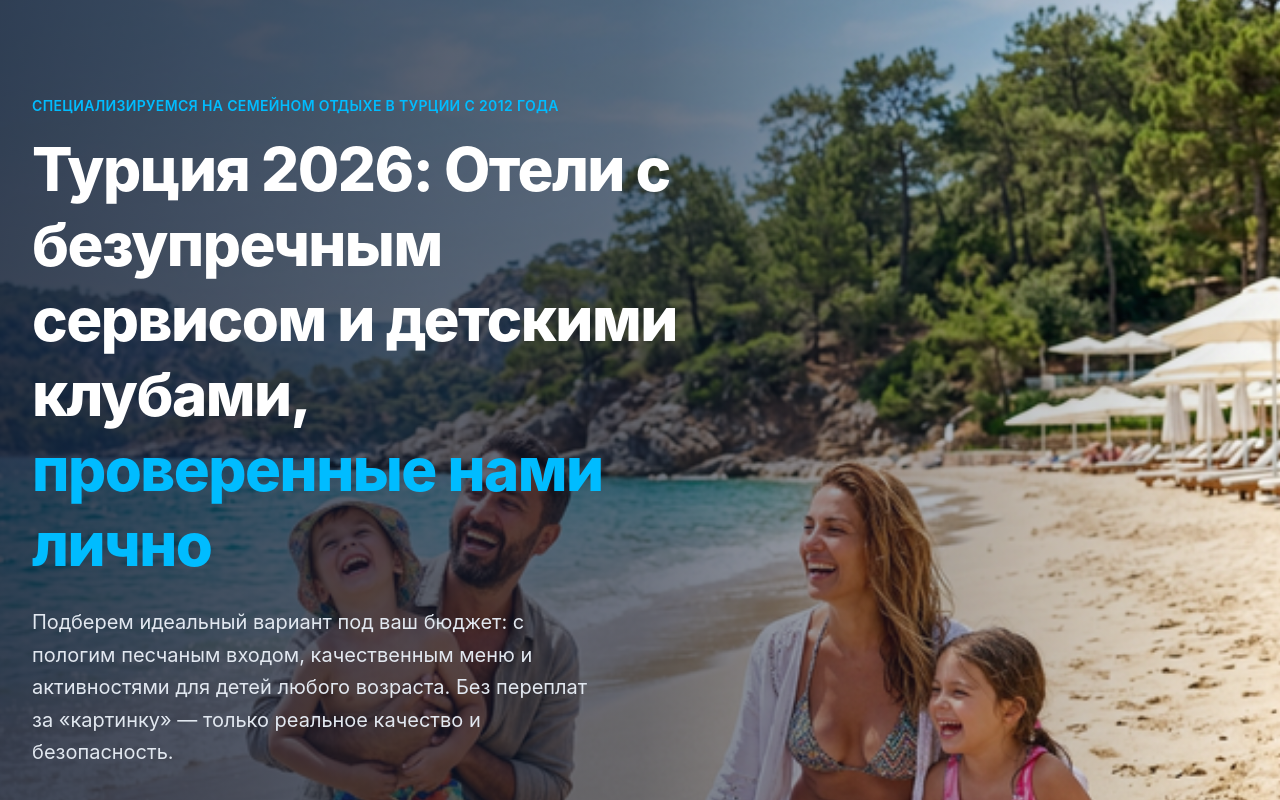
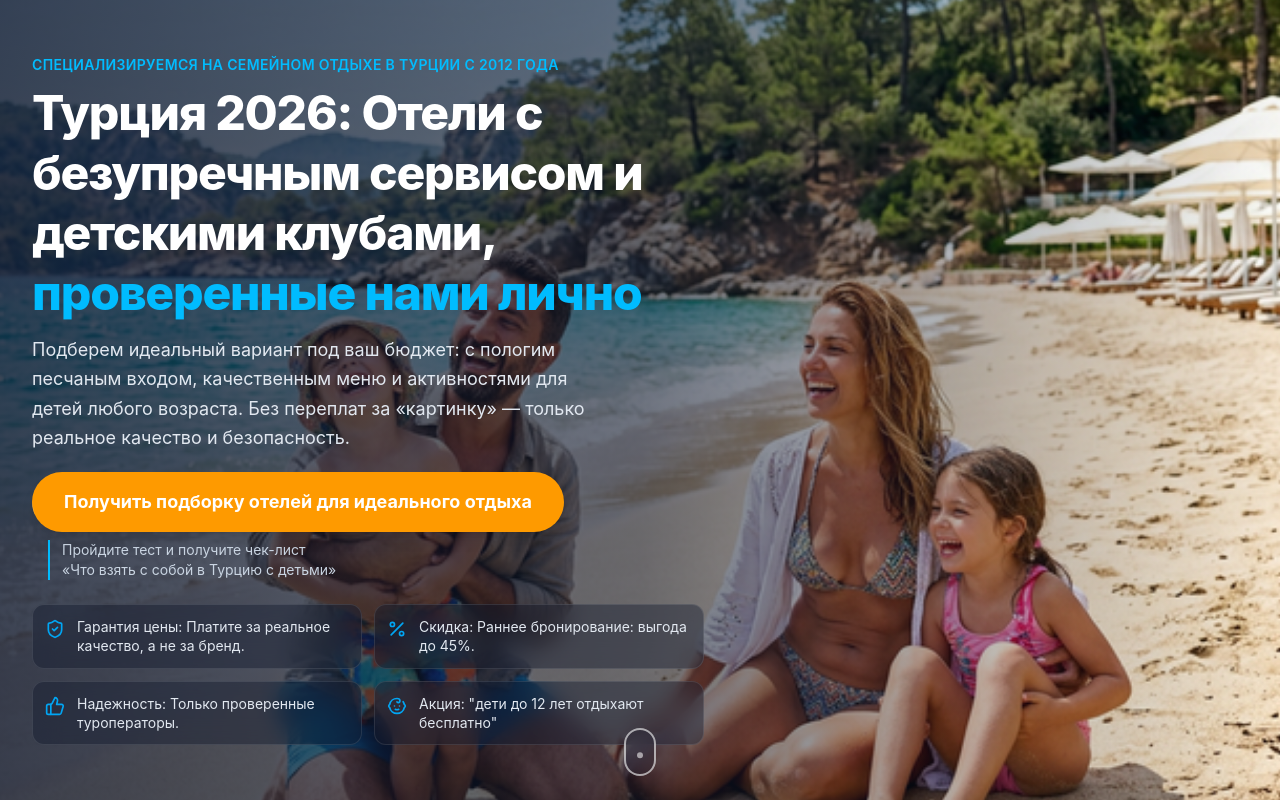
Before and after one commit to Bokolyar/Turkey, a React (Vite) app: page / in a window 1280 px wide. Shown: the top 800 px of the page. Built offline with nearby package versions, Linux system fonts and the light colour scheme.

Commit message:
feat: add animated scroll indicator to hero section

```diff
--- a/src/components/HeroBlock.jsx
+++ b/src/components/HeroBlock.jsx
@@ -12,7 +12,7 @@ export function HeroBlock({ onQuizClick }) {
     ];
 
     return (
-        <section className="relative min-h-[90vh] flex items-center pt-24 pb-16 overflow-hidden">
+        <section className="relative h-[100svh] flex items-center pt-4 pb-4 overflow-hidden">
             {/* Background Image & Overlay */}
             <div className="absolute inset-0 z-0 tracking-tighter">
                 <img
@@ -30,38 +30,38 @@ export function HeroBlock({ onQuizClick }) {
                         animate={{ opacity: 1, y: 0 }}
                         transition={{ duration: 0.6 }}
                     >
-                        <p className="text-sky-400 font-semibold tracking-wide uppercase text-sm mb-4">
+                        <p className="text-sky-400 font-semibold tracking-wide uppercase text-xs sm:text-sm mb-2">
                             Специализируемся на семейном отдыхе в Турции с 2012 года
                         </p>
-                        <h1 className="text-4xl md:text-5xl lg:text-6xl font-extrabold text-white leading-tight mb-6 tracking-tight">
+                        <h1 className="text-3xl md:text-4xl lg:text-5xl font-extrabold text-white leading-tight mb-3 tracking-tight">
                             Турция 2026: Отели с безупречным сервисом и детскими клубами, <span className="text-sky-400">проверенные нами лично</span>
                         </h1>
-                        <p className="text-lg md:text-xl text-slate-200 mb-8 leading-relaxed max-w-xl">
+                        <p className="text-base md:text-lg text-slate-200 mb-5 leading-relaxed max-w-xl">
                             Подберем идеальный вариант под ваш бюджет: с пологим песчаным входом,
                             качественным меню и активностями для детей любого возраста. Без переплат
                             за «картинку» — только реальное качество и безопасность.
                         </p>
 
                         {/* CTA Button */}
-                        <div className="mb-10">
+                        <div className="mb-6">
                             <motion.button
                                 whileHover={{ scale: 1.05 }}
                                 whileTap={{ scale: 0.95 }}
                                 onClick={onQuizClick}
-                                className="group relative inline-flex items-center justify-center px-8 py-4 text-lg font-bold text-white bg-amber-500 rounded-full shadow-lg hover:bg-amber-400 focus:outline-none focus:ring-2 focus:ring-amber-500 focus:ring-offset-2 overflow-hidden transition-colors"
+                                className="group relative inline-flex items-center justify-center px-6 py-3 sm:px-8 sm:py-4 text-base sm:text-lg font-bold text-white bg-amber-500 rounded-full shadow-lg hover:bg-amber-400 focus:outline-none focus:ring-2 focus:ring-amber-500 focus:ring-offset-2 overflow-hidden transition-colors"
                             >
                                 <div className="absolute inset-0 w-1/4 h-full bg-white/20 skew-x-12 group-hover:block transition-all ease-out duration-500 -translate-x-full group-hover:translate-x-full animate-[shimmer_2s_infinite]"></div>
                                 Получить подборку отелей для идеального отдыха
                             </motion.button>
-                            <p className="mt-3 text-sm text-slate-300 ml-4 border-l-2 border-sky-400 pl-3">
+                            <p className="mt-2 text-xs sm:text-sm text-slate-300 ml-4 border-l-2 border-sky-400 pl-3">
                                 Пройдите тест и получите чек-лист <br />«Что взять с собой в Турцию с детьми»
                             </p>
                         </div>
 
                         {/* Feature Triggers */}
-                        <div className="grid grid-cols-1 sm:grid-cols-2 gap-4">
+                        <div className="grid grid-cols-1 sm:grid-cols-2 gap-2 sm:gap-3">
                             {triggers.map((trigger, idx) => (
-                                <div key={idx} className="flex items-start space-x-3 bg-slate-900/40 backdrop-blur-md p-3 rounded-xl border border-white/10">
+                                <div key={idx} className="flex items-start space-x-2 sm:space-x-3 bg-slate-900/40 backdrop-blur-md p-2 sm:p-3 rounded-xl border border-white/10">
                                     <div className="flex-shrink-0 mt-0.5">
                                         {trigger.icon}
                                     </div>
@@ -74,6 +74,30 @@ export function HeroBlock({ onQuizClick }) {
                     </motion.div>
                 </div>
             </div>
+
+            {/* Scroll Indicator */}
+            <motion.div
+                initial={{ opacity: 0 }}
+                animate={{ opacity: 1 }}
+                transition={{ delay: 1, duration: 1 }}
+                className="absolute bottom-6 left-1/2 -translate-x-1/2 z-20 flex flex-col items-center cursor-pointer"
+                onClick={onQuizClick}
+            >
+                <div className="w-8 h-12 border-2 border-white/60 rounded-full flex justify-center p-1 backdrop-blur-sm bg-slate-900/20">
+                    <motion.div
+                        animate={{
+                            y: [0, 16, 0],
+                            opacity: [1, 0.5, 1]
+                        }}
+                        transition={{
+                            repeat: Infinity,
+                            duration: 1.5,
+                            ease: "easeInOut"
+                        }}
+                        className="w-1.5 h-1.5 bg-white rounded-full mt-1"
+                    />
+                </div>
+            </motion.div>
         </section>
     );
 }
```
